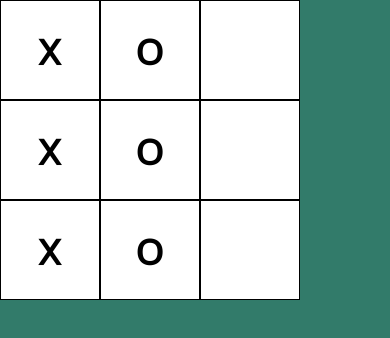
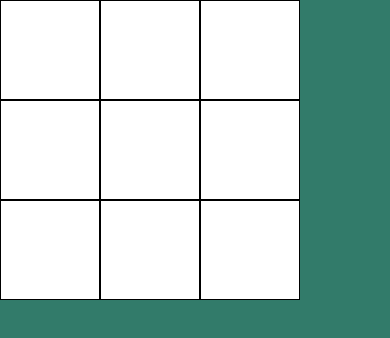
Before and after one commit to AslanGM/expo-tic-tac-toe, a React Native app: screen /SinglePlayerGame in a window 390 px wide. Shown: the top 338 px of the page. Built offline with nearby package versions, Linux system fonts and the light colour scheme.

Commit message:
add a simple logic with functions

```diff
--- a/src/components/board/board.tsx
+++ b/src/components/board/board.tsx
@@ -2,8 +2,6 @@ import { Text } from '@components'
 import { BoardState } from '@utils'
 import { ReactElement } from 'react'
 import { TouchableOpacity, View } from 'react-native'
-
-type Cell = 'x' | 'o' | null
 
 type BoardProps = {
     state: BoardState
@@ -12,7 +10,7 @@ type BoardProps = {
     onCellPressed?: (index: number) => void
 }
 
-export default function Board({ state, size, onCellPressed }: BoardProps): ReactElement {
+export default function Board({ state, size, disabled, onCellPressed }: BoardProps): ReactElement {
     return (
         <View
             style={{
@@ -25,6 +23,7 @@ export default function Board({ state, size, onCellPressed }: BoardProps): React
         >
             {state.map((cell, index) => (
                 <TouchableOpacity
+                    disabled={cell !== null || disabled}
                     onPress={(): void => onCellPressed && onCellPressed(index)}
                     style={{
                         width: '33.33%',
--- a/src/screens/single-player-game/single-player-game.tsx
+++ b/src/screens/single-player-game/single-player-game.tsx
@@ -1,17 +1,38 @@
 import { Background, Board } from '@components'
-import { ReactElement } from 'react'
+import { BoardState, isTerminal } from '@utils'
+import { ReactElement, useState } from 'react'
 import { SafeAreaView } from 'react-native'
 import styles from './single-player-game.styles'
 
 export default function SinglePlayerGame(): ReactElement {
+    const [state, setState] = useState<BoardState>([
+        null,
+        null,
+        null,
+        null,
+        null,
+        null,
+        null,
+        null,
+        null
+    ])
+
+    const handleOnCellPressed = (cell: number): void => {
+        if (state[cell] || isTerminal(state)) return
+        const stateCopy: BoardState = [...state]
+        stateCopy[cell] = 'x'
+        setState(stateCopy)
+    }
+
     return (
         <Background>
             <SafeAreaView style={styles.container}>
                 <Board
-                    onCellPressed={(index): void => {
-                        alert(index)
+                    disabled={Boolean(isTerminal(state))}
+                    onCellPressed={(cell): void => {
+                        handleOnCellPressed(cell)
                     }}
-                    state={['x', 'o', null, 'x', 'o', null, 'x', 'o', null]}
+                    state={state}
                     size={300}
                 />
             </SafeAreaView>
--- /dev/null
+++ b/src/utils/board.ts
@@ -0,0 +1,70 @@
+import { BoardResult, BoardState, Moves } from '@utils'
+
+export const printFormattedBoard = (state: BoardState): void => {
+    let formattedString = ''
+    state.forEach((cell, index) => {
+        formattedString += cell ? ` ${cell} |` : '   |'
+        if ((index + 1) % 3 === 0) {
+            formattedString = formattedString.slice(0, -1)
+            if (index < 6) {
+                formattedString += '\n\u2015\u2015\u2015 \u2015\u2015\u2015 \u2015\u2015\u2015\n'
+            }
+        }
+    })
+}
+
+export const isEmpty = (state: BoardState): boolean => {
+    return state.every(cell => cell === null)
+}
+
+export const isFull = (state: BoardState): boolean => {
+    return state.every(cell => cell)
+}
+
+export const getAvailableMoves = (state: BoardState): Moves[] => {
+    const availableMoves: Moves[] = []
+    state.forEach((cell, index) => {
+        if (!cell) {
+            availableMoves.push(index as Moves)
+        }
+    })
+    return availableMoves
+}
+
+export const isTerminal = (state: BoardState): BoardResult | false => {
+    if (isEmpty(state)) return false
+    if (isFull(state)) {
+        return {
+            winner: null
+        }
+    }
+    const winningCombinations = [
+        // Horizontal
+        [0, 1, 2],
+        [3, 4, 5],
+        [6, 7, 8],
+        // Vertical
+        [0, 3, 6],
+        [1, 4, 7],
+        [2, 5, 8],
+        // Diagonal
+        [0, 4, 8],
+        [2, 4, 6]
+    ]
+
+    for (let i = 0; i < winningCombinations.length; i++) {
+        const combination = winningCombinations[i]
+        const [cell1, cell2, cell3] = combination
+        if (state[cell1] && state[cell1] === state[cell2] && state[cell2] === state[cell3]) {
+            const result: BoardResult = {
+                winner: state[cell1],
+                direction: i < 3 ? 'H' : i < 6 ? 'V' : i < 8 ? 'D' : undefined,
+                row: i < 3 ? (i === 0 ? 1 : i === 1 ? 2 : 3) : undefined,
+                column: i > 2 && i < 6 ? (i === 3 ? 1 : i === 4 ? 2 : 3) : undefined,
+                diagonal: i > 5 ? (i === 6 ? 'MAIN' : 'COUNTER') : undefined
+            }
+            return result
+        }
+    }
+    return false
+}
--- a/src/utils/index.ts
+++ b/src/utils/index.ts
@@ -1 +1,2 @@
+export * from './board'
 export * from './types'
```
